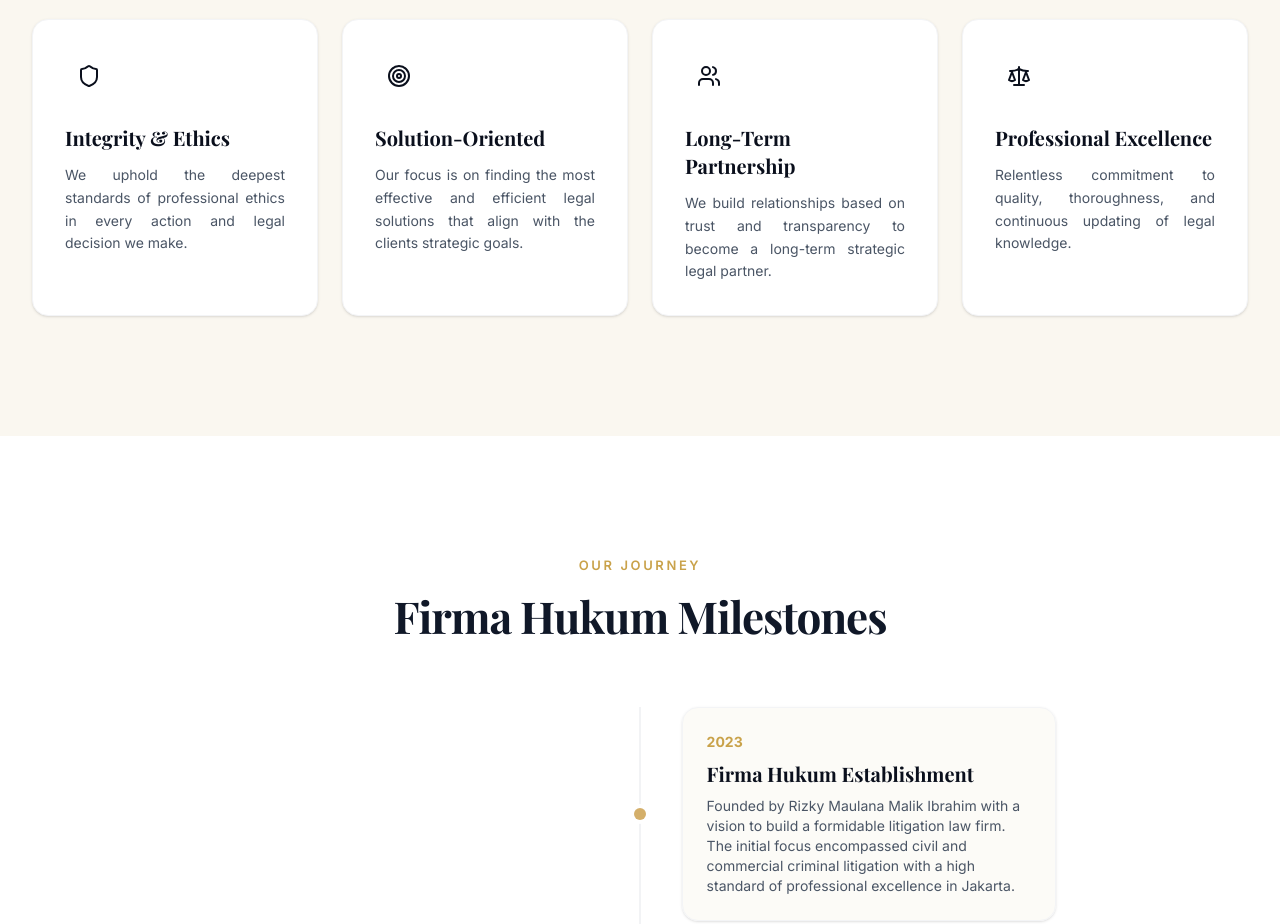
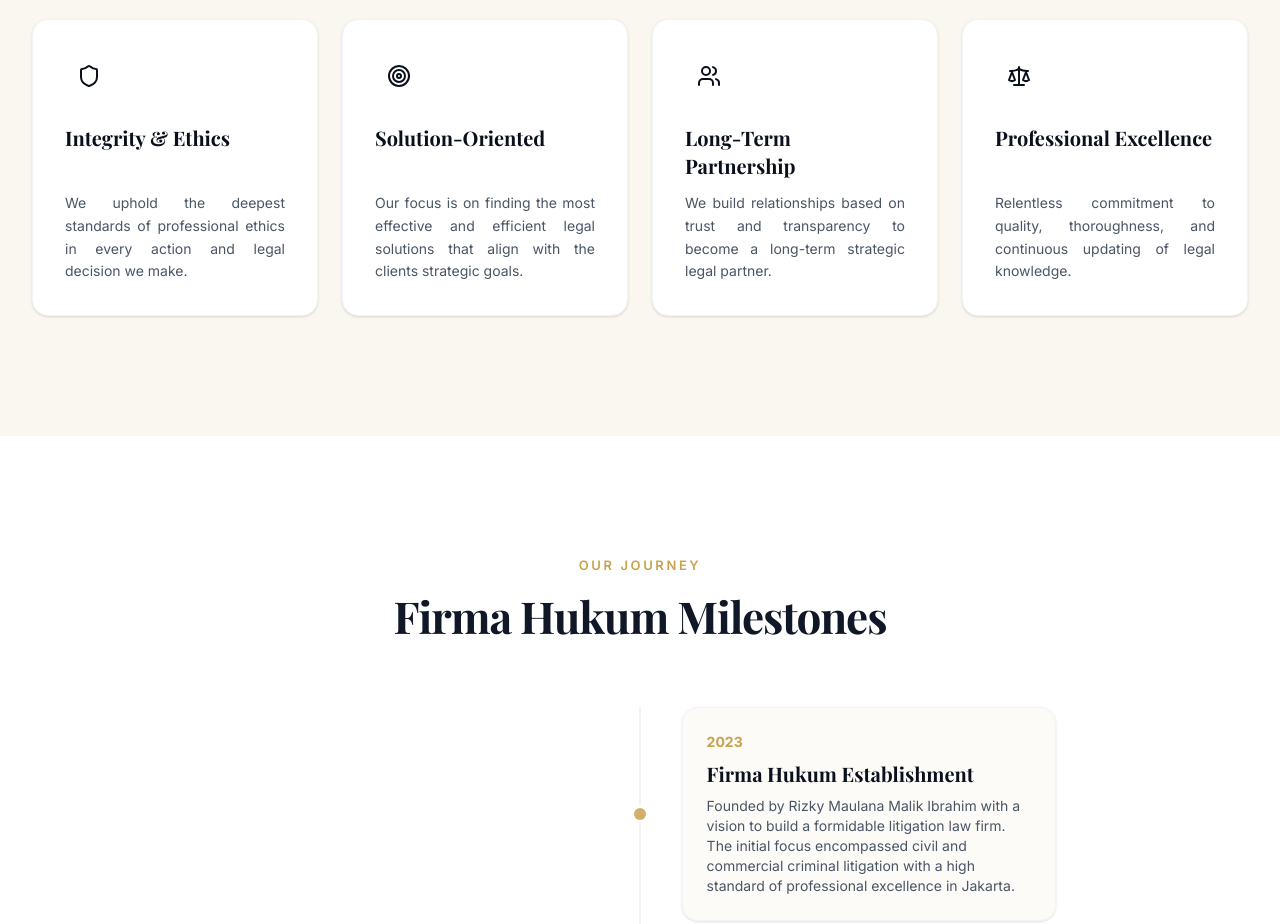
Before and after one commit to ImAWinner1/FirmaHukum, a Next.js app: page /en/tentang-kami in a window 1280 px wide. Shown: the part 2220-3144 px from the top of the page. Built offline with nearby package versions, Linux system fonts and the light colour scheme; no server answers; a web font is replaced by a local one.

Commit message:
style: fix core values cards title min-height for vertical alignment

```diff
--- a/app/[locale]/(marketing)/tentang-kami/page.tsx
+++ b/app/[locale]/(marketing)/tentang-kami/page.tsx
@@ -204,7 +204,7 @@ export default async function AboutPage({ params }: Props) {
                   <div className="mb-6 shrink-0 inline-flex h-12 w-12 items-center justify-center rounded-lg bg-navy-50 text-navy-950">
                     <Icon className="h-6 w-6" />
                   </div>
-                  <h3 className="mb-3 font-heading text-xl font-bold text-navy-950">
+                  <h3 className="mb-3 font-heading text-xl font-bold text-navy-950 min-h-14">
                     {value.title}
                   </h3>
                   <p className="text-gray-600 leading-relaxed text-sm text-justify flex-grow">
```
